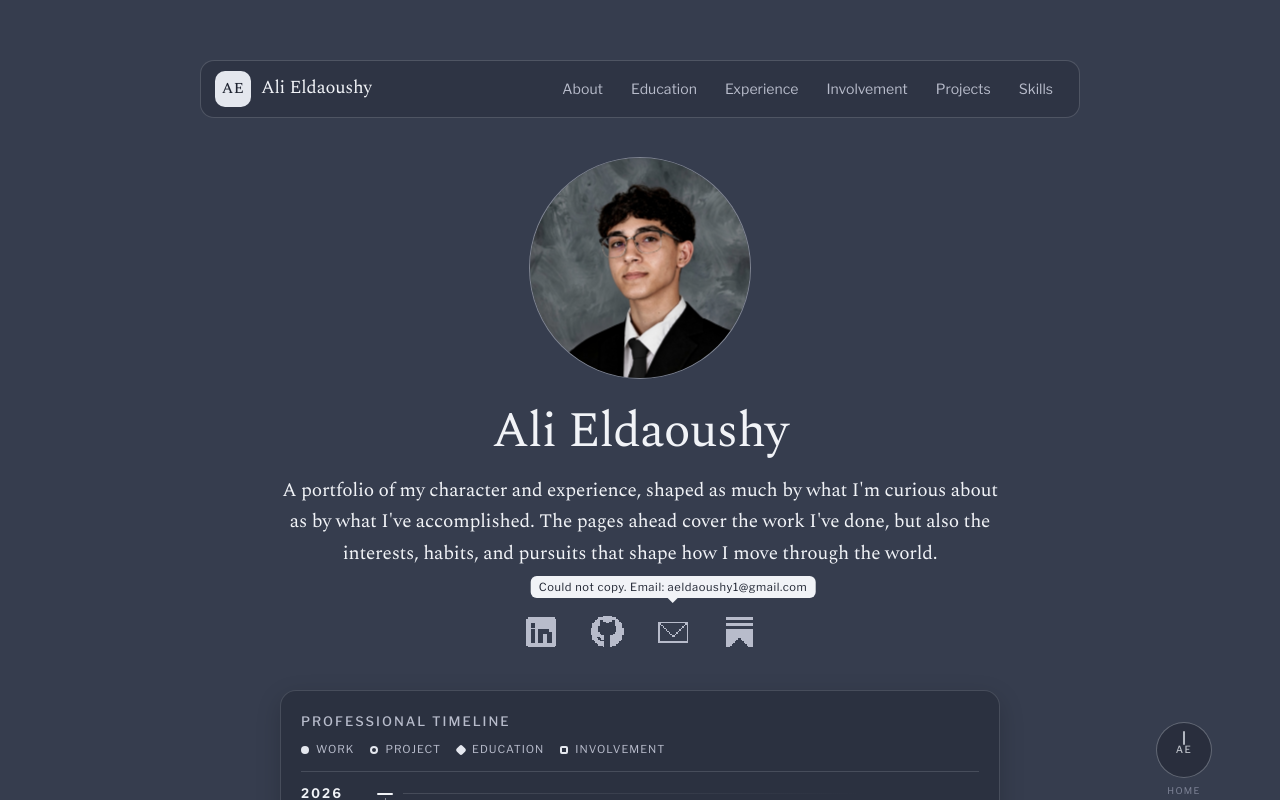
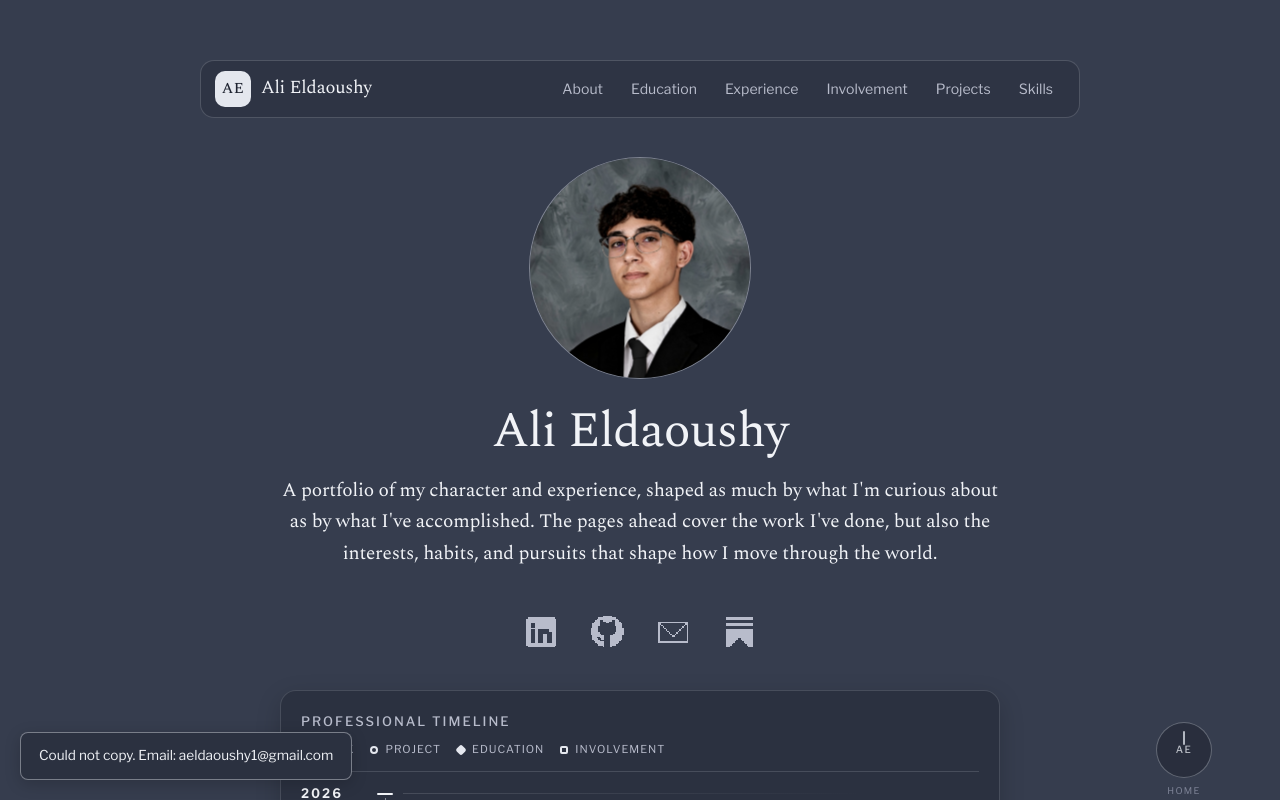
Before and after one commit to alieldaoushyuci/portfolio, a Next.js app: page /portfolio/ in a window 1280 px wide. Both pictures are taken after a click on the button "Copy email". Shown: the top 800 px of the page. Built offline with nearby package versions, Linux system fonts and the light colour scheme.

Commit message:
Show email copy confirmation at the bottom left of the screen

```diff
--- a/app/components/SocialNotes.jsx
+++ b/app/components/SocialNotes.jsx
@@ -1,6 +1,7 @@
 'use client';
 
 import { useEffect, useState } from 'react';
+import { createPortal } from 'react-dom';
 
 // Each filled cell is one pixel in a 24 × 24 monochrome logo.
 function PixelLogo({ rows }) {
@@ -108,6 +109,9 @@ const SOCIALS = [
 
 export default function SocialNotes() {
   const [copyStatus, setCopyStatus] = useState('');
+  const [mounted, setMounted] = useState(false);
+
+  useEffect(() => setMounted(true), []);
 
   useEffect(() => {
     if (!copyStatus) return;
@@ -125,19 +129,18 @@ export default function SocialNotes() {
   }
 
   return (
+    <>
     <nav className="social-notes" aria-label="Social links">
       {SOCIALS.map(({ label, href, email, Icon }) => email ? (
         <button
           key={label}
           type="button"
-          className={`social-note${copyStatus ? ' has-copy-status' : ''}`}
+          className="social-note"
           onClick={() => copyEmail(email)}
           aria-label={`Copy email address ${email}`}
         >
           <Icon />
-          <span className="social-note-tip" role="status">
-            {copyStatus || 'Copy email'}
-          </span>
+          <span className="social-note-tip">Copy email</span>
         </button>
       ) : (
         <a
@@ -153,5 +156,9 @@ export default function SocialNotes() {
         </a>
       ))}
     </nav>
+    {mounted && createPortal(<div className={`email-copy-toast${copyStatus ? ' is-visible' : ''}`} role="status" aria-live="polite" aria-atomic="true">
+      {copyStatus}
+    </div>, document.body)}
+    </>
   );
 }
--- a/app/globals.css
+++ b/app/globals.css
@@ -616,10 +616,31 @@ button.social-note {
 }
 
 .social-note:hover .social-note-tip,
-.social-note:focus-visible .social-note-tip,
-.social-note.has-copy-status .social-note-tip {
+.social-note:focus-visible .social-note-tip {
   opacity: 1;
   transform: translateX(-50%) translateY(0);
+}
+
+.email-copy-toast {
+  position: fixed;
+  left: max(20px, env(safe-area-inset-left));
+  bottom: max(20px, env(safe-area-inset-bottom));
+  z-index: 100;
+  max-width: calc(100vw - 40px);
+  padding: 12px 18px;
+  border: 1px solid var(--rule-strong);
+  border-radius: 8px;
+  background: var(--paper);
+  color: var(--ink);
+  font-family: var(--sans), system-ui, sans-serif;
+  font-size: 0.85rem;
+  box-shadow: 0 4px 16px rgba(0, 0, 0, 0.18);
+  opacity: 0;
+  pointer-events: none;
+}
+
+.email-copy-toast.is-visible {
+  opacity: 1;
 }
 
 .contact-directory {
```
Also changed, not shown: 30 other files (tests, documents, lock files or other folders).
